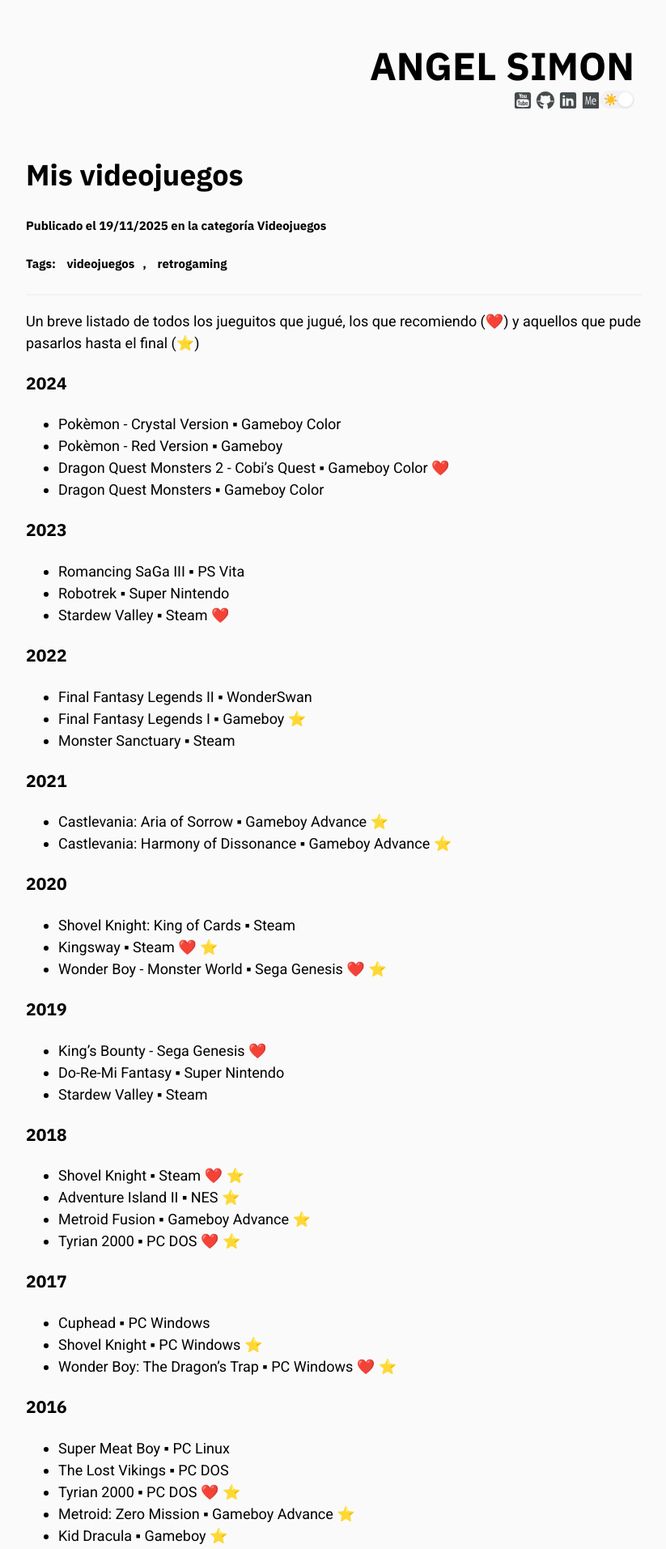
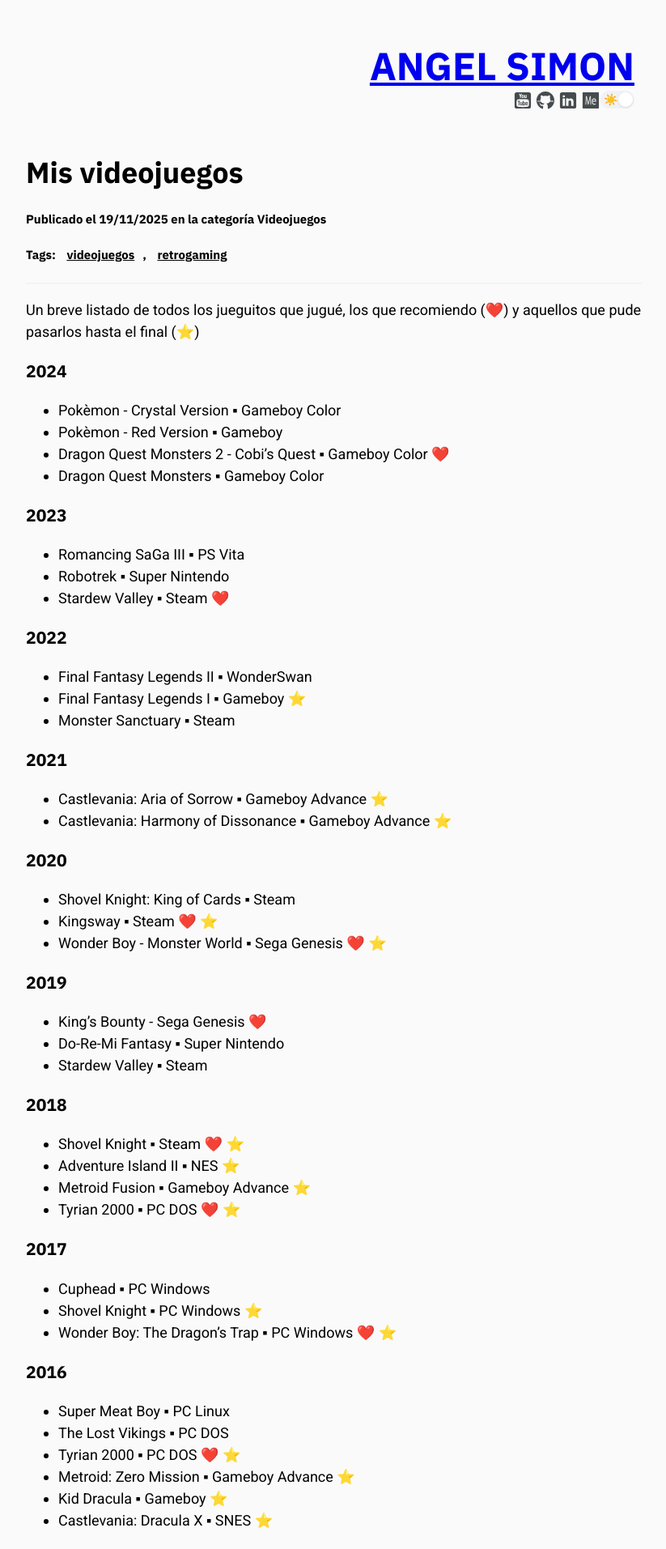
Before and after one commit to angelsimon/angelsimon.github.io, a Jekyll site: the page built from _posts/2025-11-19-Mis-videojuegos.md, in a window 1280 px wide. Shown: the top 1913 px of the page at 81% size, without its empty margins (227-1050 px from the left). Built offline with Jekyll 4.4.1, drawn with Linux system fonts in a browser that asks for light colours; comment, search, counter and statistics services are not loaded.

Commit message:
Line Height y vinculos

```diff
--- a/assets/css/style.css
+++ b/assets/css/style.css
@@ -168,6 +168,7 @@
 
 .blog-post-content h1,h2,h3,h4,h5{
   font-family: var(--font-titulos);
+  line-height: normal;
 }
 
 .post-tag{color:var(--primary-font-color); padding: 5px 10px;}
@@ -198,9 +199,6 @@
 
 .text-right{text-align: right;}
 .w-100{width: 100%!important;}
-
-a:hover{text-decoration: dashed;}
-a{color: var(--primary-font-color); text-decoration: dashed;}
 
 img{max-width: 100%;}
 
```
